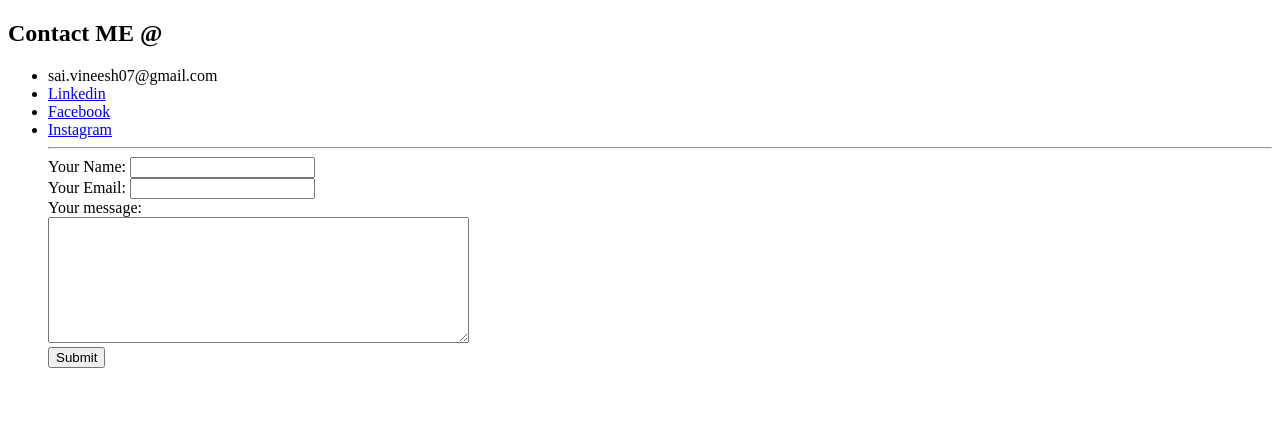
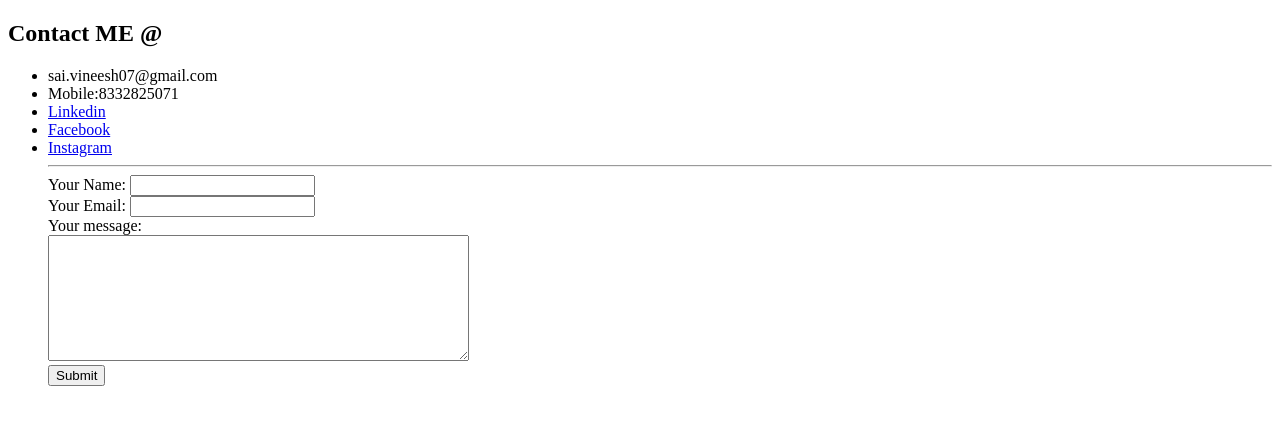
Before and after one commit to Vineesh7/cv, a plain HTML site: page contact.html in a window 1280 px wide. Drawn offline with Linux system fonts and the light colour scheme.

Commit message:
Update contact.html

```diff
--- a/contact.html
+++ b/contact.html
@@ -8,6 +8,7 @@
     <h2>Contact ME @</h2>
     <ul>
       <li>sai.vineesh07@gmail.com</li>
+      <li>Mobile:8332825071</li>
       <li><a href="https://www.linkedin.com/in/sai-vineesh-chennamsetti-8985a7241/">Linkedin</a></li>
       <li><a href="https://www.facebook.com/vineesh.sai.3">Facebook</a></li>
       <li><a href="https://www.instagram.com/imvineesh_7/">Instagram</a></li>
```
